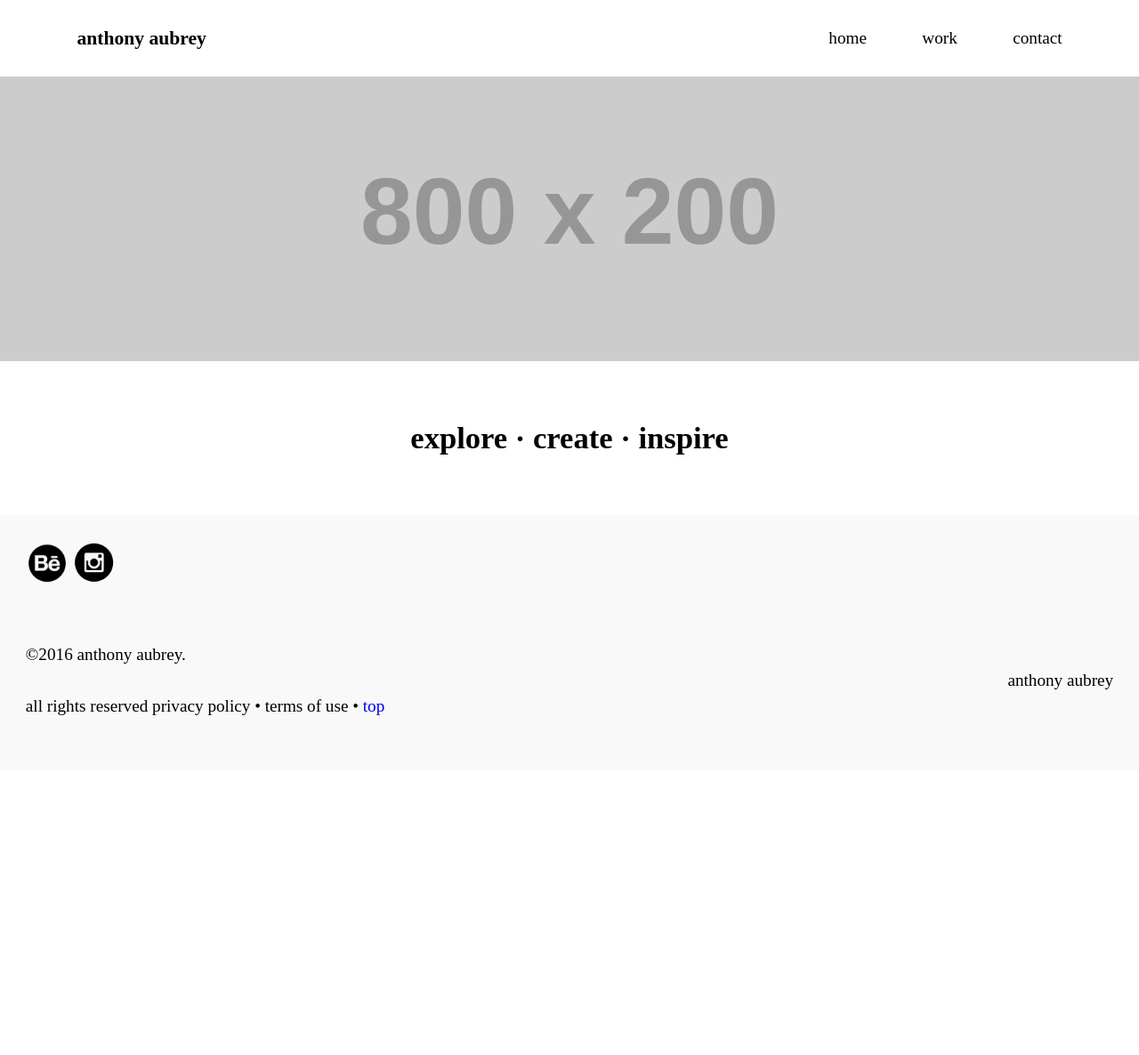
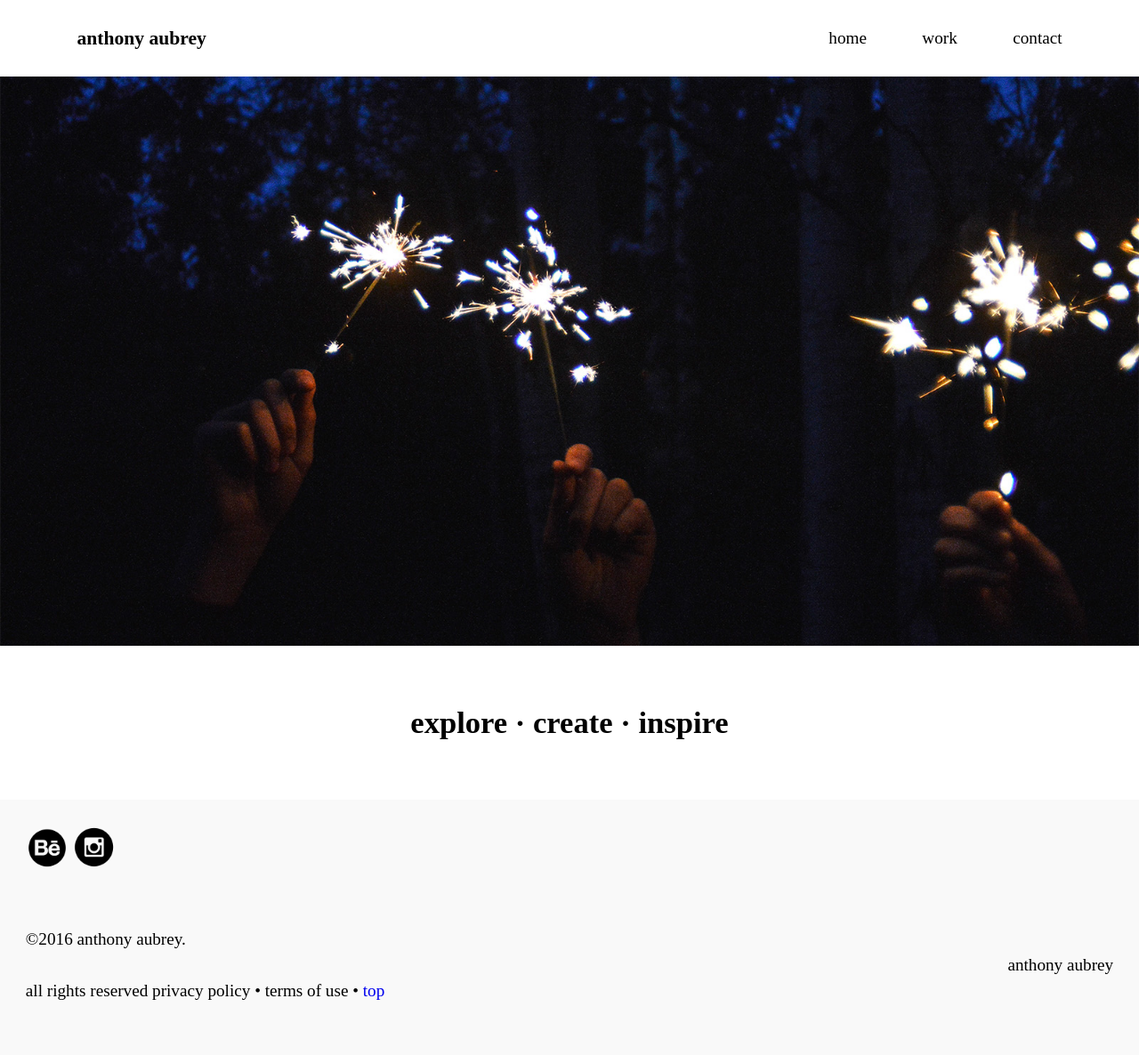
Before and after one commit to anthonyaubrey/portfolio, a Jekyll site: the page built from index.html, in a window 1280 px wide. Shown: the whole page at 89% size. Built offline with Jekyll 4.4.1, drawn with Linux system fonts in a browser that asks for light colours; before the commit the page ends 900 px from its top, so only the background shows below that.

Commit message:
added img header to home page

```diff
--- a/index.html
+++ b/index.html
@@ -4,7 +4,7 @@ layout: default
 
 <main role="main" id="main" class="text-center">
   <div>
-    <img class="img-flex"src="http://placehold.it/800x200">
+    <img class="img-flex"src="{{site.baseurl}}/img/bright.jpg">
     <h1 class="island-2 wrapper">explore · create · inspire</h1>
   </div>
 </main>
```
Also changed, not shown: img/bright.jpg (added), img/church-l.jpg (deleted), img/church.jpg (deleted).
